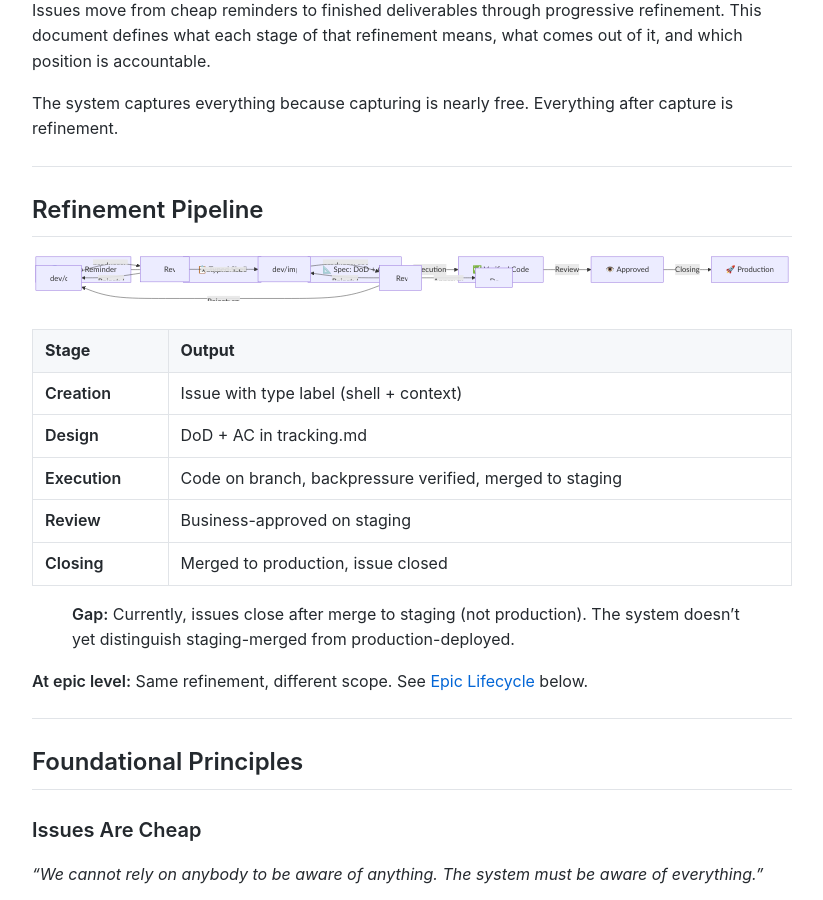
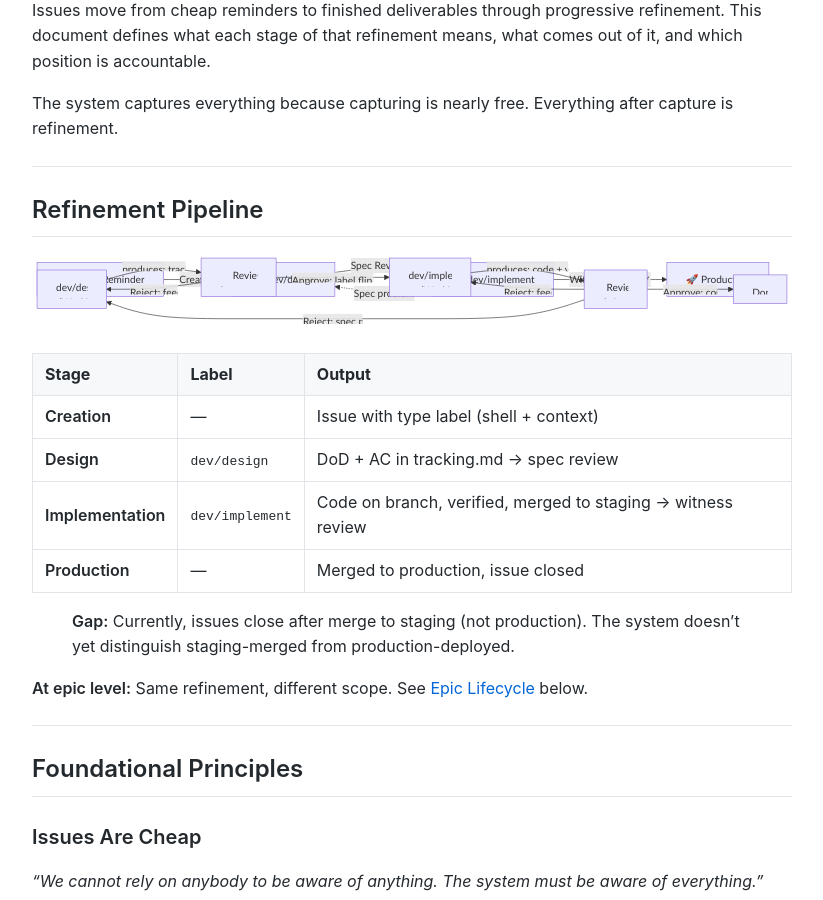
Before and after one commit to MariusWilsch/public-wilsch-ai-pages, a Jekyll site: the page built from global/issue-lifecycle-router.md, in a window 1280 px wide and 900 px high, scrolled down 462 px. Shown: the whole window, without its empty margins (228-1051 px from the left). Built offline with Jekyll 4.4.1, drawn with Linux system fonts in a browser that asks for light colours; our own code applies the rules of GitHub Pages for plain Markdown files; some of the changed text lies outside the part shown.

Commit message:
Sync from hippocampus 2026-02-28

````diff
--- a/global/issue-lifecycle-router.md
+++ b/global/issue-lifecycle-router.md
@@ -18,20 +18,18 @@ The system captures everything because capturing is nearly free. Everything afte
 
 ```mermaid
 graph LR
-    A["🔵 Cheap Reminder"] -->|Creation| B["📋 Typed Shell"]
-    B -->|Design| C["📐 Spec: DoD + AC"]
-    C -->|Execution| D["✅ Verified Code"]
-    D -->|Review| E["👁️ Approved"]
-    E -->|Closing| F["🚀 Production"]
+    A["🔵 Cheap Reminder"] -->|Creation| B["📋 dev/design"]
+    B -->|"Spec Review ✓"| C["⚙️ dev/implement"]
+    C -->|"Witness Review ✓"| D["🚀 Production"]
+    C -.->|"Spec problem"| B
 ```
 
-| Stage | Output |
-|-------|--------|
-| **Creation** | Issue with type label (shell + context) |
-| **Design** | DoD + AC in tracking.md |
-| **Execution** | Code on branch, backpressure verified, merged to staging |
-| **Review** | Business-approved on staging |
-| **Closing** | Merged to production, issue closed |
+| Stage | Label | Output |
+|-------|-------|--------|
+| **Creation** | — | Issue with type label (shell + context) |
+| **Design** | `dev/design` | DoD + AC in tracking.md → spec review |
+| **Implementation** | `dev/implement` | Code on branch, verified, merged to staging → witness review |
+| **Production** | — | Merged to production, issue closed |
 
 > **Gap:** Currently, issues close after merge to staging (not production). The system doesn't yet distinguish staging-merged from production-deployed.
 
````
Also changed, not shown: other parts of global/issue-lifecycle-router.md (+2 -0 lines), global/dev-lead-witness-review-system.md (+22 -0 lines).
